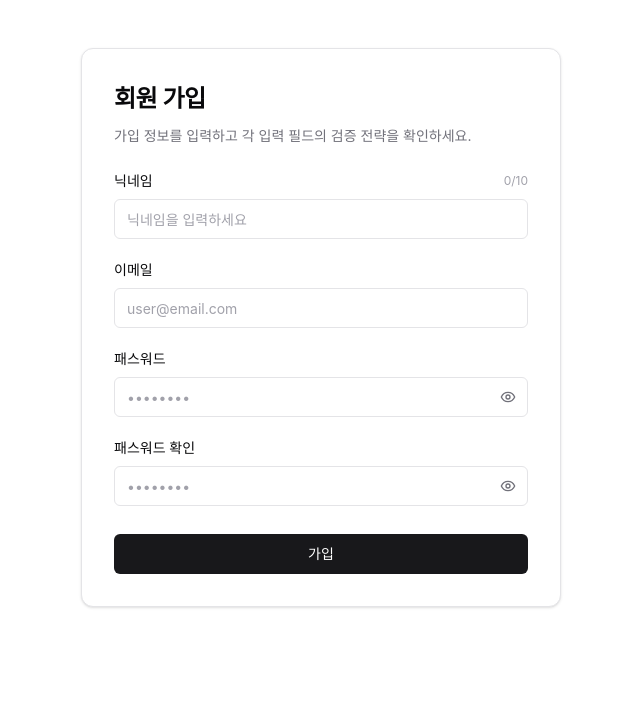
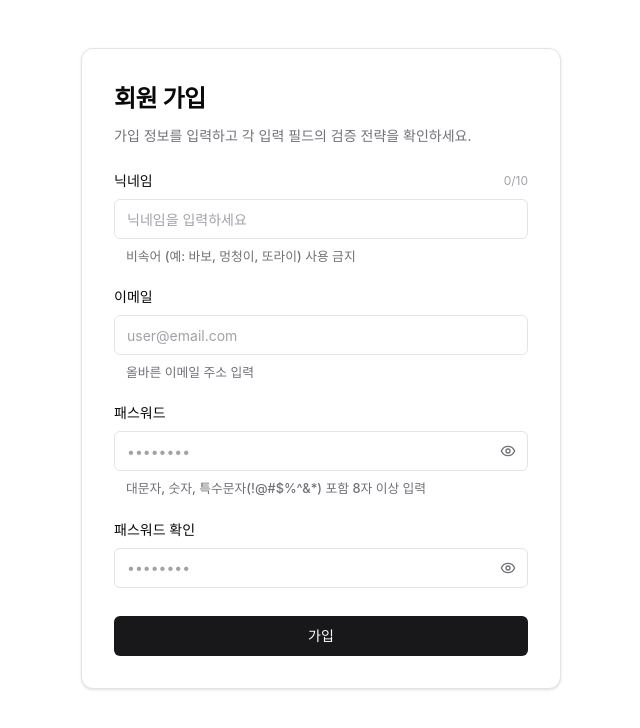
Before and after one commit to sasasak/likelion-16th-react, a React (Vite) app in the folder learning-react/06-폼-핸들링-DOM-참조/: page / in a window 1280 px wide. Shown: the top 728 px of the page, without its empty margins (319-959 px from the left). Built offline with nearby package versions, Linux system fonts and the light colour scheme.

Commit message:
feat. 정보 메시지 추가 (UX 향상) - 기본 입력 정보를 노출 - aria-describedby 메시지 설정 - infoMessage 클래스 추가

```diff
--- a/learning-react/06-폼-핸들링-DOM-참조/src/components/SmartForm/SmartForm.module.css
+++ b/learning-react/06-폼-핸들링-DOM-참조/src/components/SmartForm/SmartForm.module.css
@@ -101,13 +101,20 @@
 
 .inputError {
   composes: input;
-  /* 이전 답변에서 다룬 에러 방지를 위해 최상단 이동 권장 */
   border-color: var(--color-error);
 
   &:focus {
     border-color: var(--color-error);
     box-shadow: 0 0 0 1px var(--color-error);
   }
+}
+
+.infoMessage {
+  font-size: 0.8rem;
+  font-weight: 500;
+  color: var(--text-secondary);
+  margin: 0;
+  padding-inline-start: 12px;
 }
 
 .errorMessage {
--- a/learning-react/06-폼-핸들링-DOM-참조/src/components/SmartForm/parts/EmailField.tsx
+++ b/learning-react/06-폼-핸들링-DOM-참조/src/components/SmartForm/parts/EmailField.tsx
@@ -1,10 +1,7 @@
 import { useId, useState } from 'react'
 import S from '../SmartForm.module.css'
 
-// 정규식 생성자 함수를 사용해 객체 생성
-// const EMAIL_PATTERN = new RegExp('^[^\\s@]+@[^\\s@]+\\.[^\\s@]+$')
-
-// 정규식 리터럴 (내부적으로 엔진이 위 방식으로 객체 생성)
+// 이메일 검사를 위한 정규식
 const EMAIL_PATTERN = /^[^\s@]+@[^\s@]+\.[^\s@]+$/
 
 interface Props {
@@ -14,20 +11,18 @@ interface Props {
 
 export default function EmailField({ value, onChange }: Props) {
   const filedId = useId()
-  // TODO 1: 에러(error) 메시지와 '필드 방문 여부(터치 여부: isTouched)'를 관리할 상태를 만드세요.
-  const [error, setError] = useState('') // 에러 발생 유무
-  const [isTouched, setIsTouched] = useState(false) // 사용자가 입력 필드 터치 유무
+  const messageId = useId()
 
-  const handleBlur = (e: React.FocusEvent<HTMLInputElement>) => {
-    // TODO 2: 사용자가 필드를 벗어나는 순간(Blur), 방문 여부를 true로 바꾸고 검증을 실행하세요.
-    // 힌트: EMAIL_PATTERN 정규식을 활용하세요.
-    const isValidEmail = EMAIL_PATTERN.test(e.target.value)
-    setError(isValidEmail ? '' : '유효하지 않은 이메일입니다.')
-    setIsTouched(true) // 사용자 입력이 끝난 후, 블러 이벤트 감지 (터치 했음)
+  const [isTouched, setIsTouched] = useState(false)
+
+  const getErrorMessage = () => {
+    if (!isTouched) return ''
+    if (!value) return '이메일을 입력하세요.'
+    return EMAIL_PATTERN.test(value) ? '' : '유효한 이메일이 아닙니다.'
   }
 
-  // TODO 3: '방문했고(isTouched)' + '에러가 있을 때'만 에러를 보여주도록 변수를 설정하세요.
-  const showError = isTouched && error // 이 부분을 완성하세요.
+  const error = getErrorMessage()
+  const showError = error !== ''
 
   return (
     <div className={S.field}>
@@ -38,20 +33,21 @@ export default function EmailField({ value, onChange }: Props) {
         id={filedId}
         type="email"
         placeholder="user@email.com"
-        value={value}
-        onChange={(e) => onChange(e.target.value)}
-        // TODO 4: onBlur 이벤트를 연결하고, 에러 상태에 따라 클래스와 aria 속성을 제어하세요.
-        onBlur={handleBlur}
         className={showError ? S.inputError : S.input}
         aria-invalid={showError ? 'true' : 'false'}
+        aria-describedby={messageId}
+        onChange={(e) => onChange(e.target.value)}
+        onBlur={() => setIsTouched(true)}
+        value={value}
       />
 
-      {/* TODO 5: showError가 true일 때만 에러 메시지(p 태그)를 렌더링하세요. */}
-      {showError && (
-        <p role="alert" className={S.errorMessage}>
+      {showError ? (
+        <p id={messageId} role="alert" className={S.errorMessage}>
           {error}
         </p>
-      )}
+      ) : (
+          <p id={messageId} className={S.infoMessage}>올바른 이메일 주소 입력</p>
+        )}
     </div>
   )
 }
--- a/learning-react/06-폼-핸들링-DOM-참조/src/components/SmartForm/parts/NicknameField.tsx
+++ b/learning-react/06-폼-핸들링-DOM-참조/src/components/SmartForm/parts/NicknameField.tsx
@@ -1,8 +1,9 @@
-import { useId } from 'react'
+import { useId, useState } from 'react'
 import S from '../SmartForm.module.css'
 
 const MAX_NICKNAME = 10
 const PROFANITY_PATTERN = '바보 멍청이 또라이'.split(' ').join('|')
+const PROFANITY_REG = new RegExp(PROFANITY_PATTERN)
 const PROFANITY_SUBSTITUTION = '???'
 
 interface Props {
@@ -12,31 +13,37 @@ interface Props {
 
 export default function NicknameField({ value, onChange }: Props) {
   const fieldId = useId()
+  const messageId = useId()
+
+  const [isTouched, setIsTouched] = useState(false)
+
+  const getErrorMessage = () => {
+    if (!isTouched) return ''
+    if (!value) return '닉네임을 입력하세요.'
+    return PROFANITY_REG.test(value)
+      ? '비속어는 닉네임으로 사용할 수 없습니다.'
+      : ''
+  }
+
+  const error = getErrorMessage()
+  const showError = error !== ''
 
   const handleChange = (e: React.ChangeEvent<HTMLInputElement>) => {
     const { value } = e.target
 
-    // TODO 1: [글자 수 제한]
-    // 입력값이 MAX_NICKNAME을 넘으면 잘라내고 리턴하세요.
     if (value.length > MAX_NICKNAME) {
       const truncatedValue = value.slice(0, MAX_NICKNAME)
       onChange(truncatedValue)
-      return // 함수 종료
+      return
     }
 
     onChange(value)
   }
 
   const changeProfanity = (value: string) => {
-    // TODO 2: [영문/숫자/조합 완료 시 필터링]
-    // String.prototype.replace와 정규식(Regular Expression, RegExp)을 사용해
-    // 한글 조합이 완전히 끝나는 시점에 다시 한번 비속어를 걸러주세요.
-    const filteredValue = value.replace(
-      new RegExp(PROFANITY_PATTERN, 'g'), // /바보|멍청이|또라이/g
-      PROFANITY_SUBSTITUTION, // '???'
+    onChange(
+      value.replace(new RegExp(PROFANITY_PATTERN, 'g'), PROFANITY_SUBSTITUTION),
     )
-
-    onChange(filteredValue) // 닉네임 상태 업데이트 요청 (다음번 렌더링에서 반영)
   }
 
   return (
@@ -51,13 +58,27 @@ export default function NicknameField({ value, onChange }: Props) {
       </div>
       <input
         id={fieldId}
-        className={S.input}
         placeholder="닉네임을 입력하세요"
         value={value}
+        className={showError ? S.inputError : S.input}
+        aria-invalid={showError ? 'true' : 'false'}
+        aria-describedby={messageId}
         onChange={handleChange}
         onCompositionEnd={(e) => changeProfanity(e.currentTarget.value)}
-        onBlur={(e) => changeProfanity(e.target.value)}
+        onBlur={(e) => {
+          if (!isTouched) setIsTouched(true)
+          changeProfanity(e.target.value)
+        }}
       />
+      {showError ? (
+        <p id={messageId} role="alert" className={S.errorMessage}>
+          {error}
+        </p>
+      ) : (
+        <p id={messageId} className={S.infoMessage}>
+          비속어 (예: 바보, 멍청이, 또라이) 사용 금지
+        </p>
+      )}
     </div>
   )
 }
--- a/learning-react/06-폼-핸들링-DOM-참조/src/components/SmartForm/parts/PasswordField.tsx
+++ b/learning-react/06-폼-핸들링-DOM-참조/src/components/SmartForm/parts/PasswordField.tsx
@@ -1,5 +1,4 @@
-/* eslint-disable @typescript-eslint/no-unused-vars */
-import { useId } from 'react'
+import { useId, useState } from 'react'
 import { PasswordInput } from './PasswordInput'
 import S from '../SmartForm.module.css'
 
@@ -13,17 +12,21 @@ interface Props {
 
 export default function PasswordField({ value, onChange }: Props) {
   const fieldId = useId()
+  const messageId = useId()
 
-  // TODO 1: '필드 방문 여부'를 관리할 상태를 만드세요.
+  const [isTouched, setIsTouched] = useState(false)
 
-  // TODO 2: 별도의 에러 상태 없이, 현재 value와 isTouched를 조합해 에러 메시지를 반환하는 함수를 완성하세요.
   const getErrorMessage = () => {
-    // 힌트: PW_PATTERN.test(value)를 활용해 '8자 이상, 대문자, 숫자, 특수문자 조합이 필요합니다.'를 반환하세요.
+    if (!isTouched) return ''
+    if (!value) return '패스워드를 입력해주세요.'
 
+    return PW_PATTERN.test(value)
+      ? ''
+      : '8자 이상, 대문자, 숫자, 특수문자 조합이 필요합니다.'
   }
 
-  // TODO 3: 위 함수를 호출하여 현재 에러 여부(showError)를 판단하는 변수를 만드세요.
-
+  const error = getErrorMessage()
+  const showError = error !== ''
 
   return (
     <div className={S.field}>
@@ -31,20 +34,26 @@ export default function PasswordField({ value, onChange }: Props) {
         패스워드
       </label>
 
-      {/* TODO 4: PasswordInput 컴포넌트에 필요한 Props(id, value, onBlur, isError 등)를 연결하세요. */}
       <PasswordInput
         id={fieldId}
+        describeId={messageId}
         value={value}
         onChange={onChange}
-        onBlur={() => {}}
-        isError={false}
+        onBlur={() => {
+          setIsTouched(true)
+        }}
+        isError={showError}
       />
 
-      {/* TODO 5: showError가 true일 때만 에러 메시지를 렌더링하세요. */}
-      {/* <p className={S.errorMessage} role="alert">
-        {'에러 메시지'}
-      </p> */}
-
+      {showError ? (
+        <p id={messageId} className={S.errorMessage} role="alert">
+          {error}
+        </p>
+      ) : (
+        <p id={messageId} className={S.infoMessage}>
+          대문자, 숫자, 특수문자(!@#$%^&*) 포함 8자 이상 입력
+        </p>
+      )}
     </div>
   )
 }
--- a/learning-react/06-폼-핸들링-DOM-참조/src/components/SmartForm/parts/PasswordInput.tsx
+++ b/learning-react/06-폼-핸들링-DOM-참조/src/components/SmartForm/parts/PasswordInput.tsx
@@ -3,6 +3,7 @@ import S from '../SmartForm.module.css'
 
 interface PasswordInputProps {
   id: string
+  describeId: string
   value: string
   onChange: (val: string) => void
   onBlur: () => void
@@ -12,6 +13,7 @@ interface PasswordInputProps {
 
 export function PasswordInput({
   id,
+  describeId,
   value,
   onChange,
   onBlur,
@@ -32,6 +34,7 @@ export function PasswordInput({
         className={isError ? S.inputError : S.input}
         placeholder={placeholder || '••••••••'}
         aria-invalid={isError ? 'true' : 'false'}
+        aria-describedby={describeId}
       />
       <button
         type="button"
```
